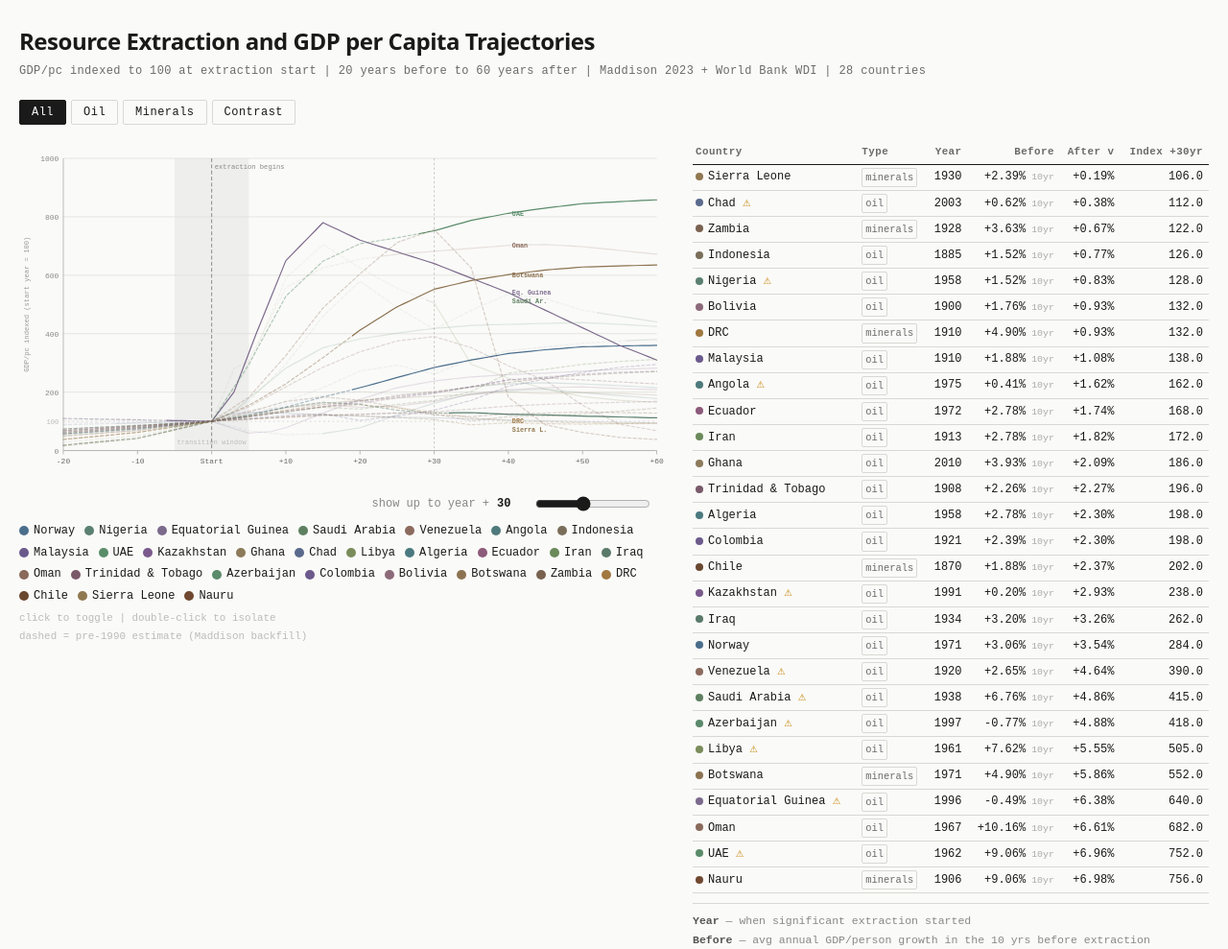
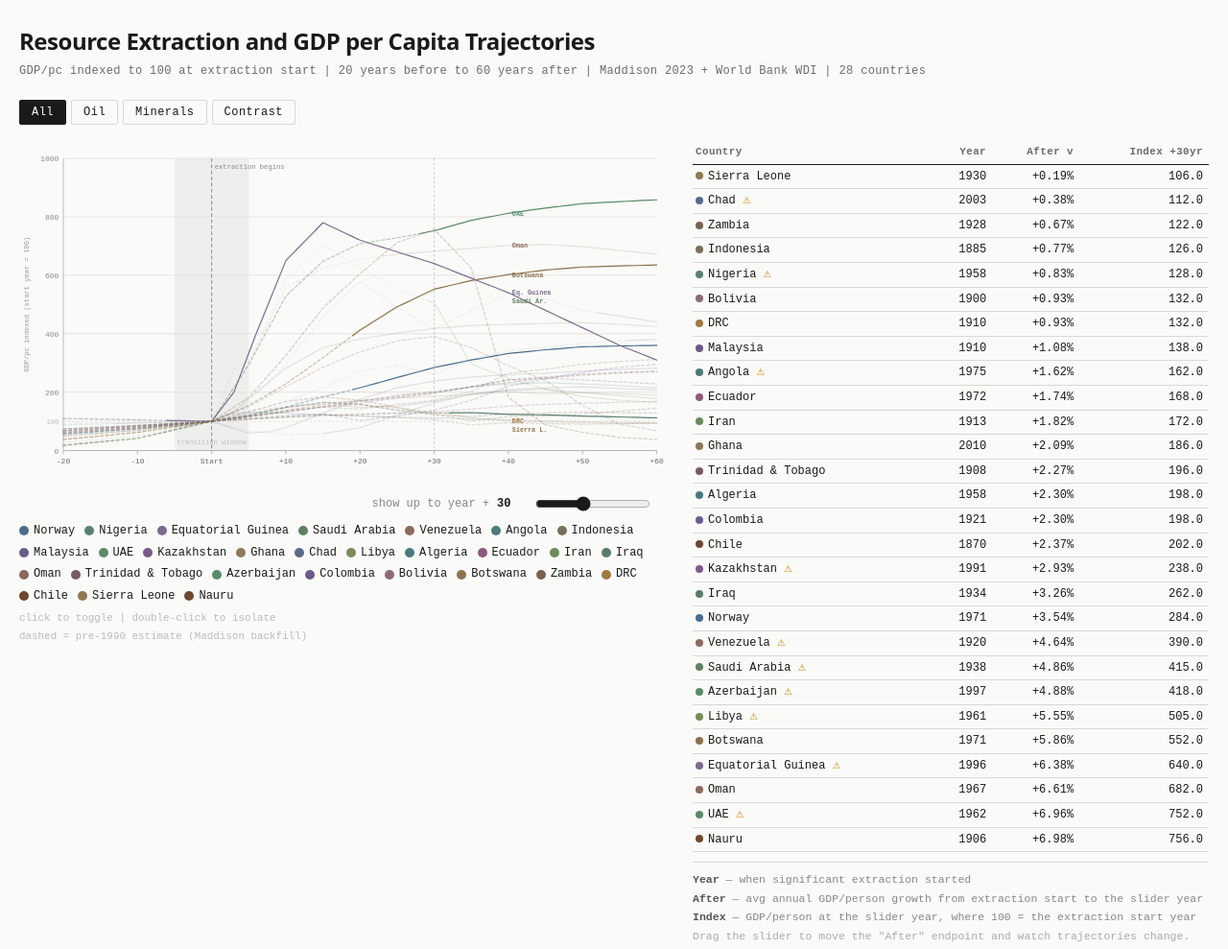
Before and after one commit to 03shraddha/resource-vs-gdp, a plain HTML site: page index.html in a window 1280 px wide. Shown: the top 989 px of the page at 96% size. Drawn offline with Linux system fonts and the light colour scheme.

Commit message:
Remove Type and Before columns; simplify table layout
Co-Authored-By: Claude Sonnet 4.6 <noreply@anthropic.com>

```diff
--- a/index.html
+++ b/index.html
@@ -141,7 +141,7 @@ th {
   white-space: nowrap;
   user-select: none;
 }
-th:first-child, th:nth-child(2) { text-align: left; }
+th:first-child { text-align: left; }
 th.sorted-asc::after { content: ' ^'; }
 th.sorted-desc::after { content: ' v'; }
 td {
@@ -153,7 +153,6 @@ td {
   white-space: nowrap;
 }
 td:first-child { text-align: left; }
-td:nth-child(2) { text-align: left; color: var(--muted); }
 #data-table th:first-child,
 #data-table td:first-child { min-width: 120px; }
 tr { cursor: pointer; transition: background 0.1s; }
@@ -219,8 +218,6 @@ tr.spotlight-row td { background: #f0eeea; }
   #table-panel { width: 100%; min-width: 0; max-height: none; overflow-x: auto; }
   #slider-row { padding-right: 0 !important; justify-content: flex-start !important; }
   #post-slider { width: 100% !important; max-width: 200px; }
-  /* hide Type column on mobile — filter buttons already show the type */
-  #data-table th:nth-child(2), #data-table td:nth-child(2) { display: none; }
   .guide-grid { grid-template-columns: 1fr !important; }
   .guide-cell { border-left: none !important; padding-left: 0 !important; border-top: 1px solid var(--border); padding-top: 12px; }
   .guide-cell:first-child { border-top: none; padding-top: 0; }
@@ -262,9 +259,7 @@ tr.spotlight-row td { background: #f0eeea; }
       <thead>
         <tr>
           <th onclick="sortBy('name')">Country</th>
-          <th onclick="sortBy('resource')">Type</th>
           <th onclick="sortBy('t0')">Year</th>
-          <th onclick="sortBy('pre')" title="Avg annual GDP/person growth in the 10 yrs before extraction started">Before</th>
           <th onclick="sortBy('post')" title="Avg annual GDP/person growth from extraction start to the slider year">After</th>
           <th id="gdp-th" onclick="sortBy('gdp30')" title="GDP per person indexed to 100 at extraction start"><span id="gdp-th-text">Index T+30</span></th>
         </tr>
@@ -273,7 +268,6 @@ tr.spotlight-row td { background: #f0eeea; }
     </table>
     <div style="margin-top:10px;font-family:var(--mono);font-size:0.72rem;color:#888;line-height:1.7;border-top:1px solid var(--border);padding-top:8px;">
       <strong style="color:#555;">Year</strong> — when significant extraction started<br>
-      <strong style="color:#555;">Before</strong> — avg annual GDP/person growth in the 10 yrs before extraction<br>
       <strong style="color:#555;">After</strong> — avg annual GDP/person growth from extraction start to the slider year<br>
       <strong style="color:#555;">Index</strong> — GDP/person at the slider year, where 100 = the extraction start year<br>
       <span style="color:#aaa;">Drag the slider to move the "After" endpoint and watch trajectories change.</span>
@@ -926,9 +920,7 @@ function renderTable() {
       : '--';
     tr.innerHTML = `
       <td><span style="display:inline-block;width:8px;height:8px;border-radius:50%;background:${r.color};margin-right:5px;vertical-align:middle"></span>${r.name}${INEQUALITY_FLAGS.has(r.name) ? ' <span title="GDP/capita may not reflect living standards — oil revenues concentrated at top" style="color:#c8860a;font-size:0.60rem;cursor:default">⚠</span>' : ''}</td>
-      <td><span class="res-tag">${r.resource}</span></td>
       <td>${r.t0}</td>
-      <td>${preStr}</td>
       ${hasPost  ? `<td>${fmtPct(r.post)}</td>` : ''}
       ${hasIndex ? `<td>${r.gdp30 !== null ? r.gdp30.toFixed(1) : '--'}</td>` : ''}
     `;
```
